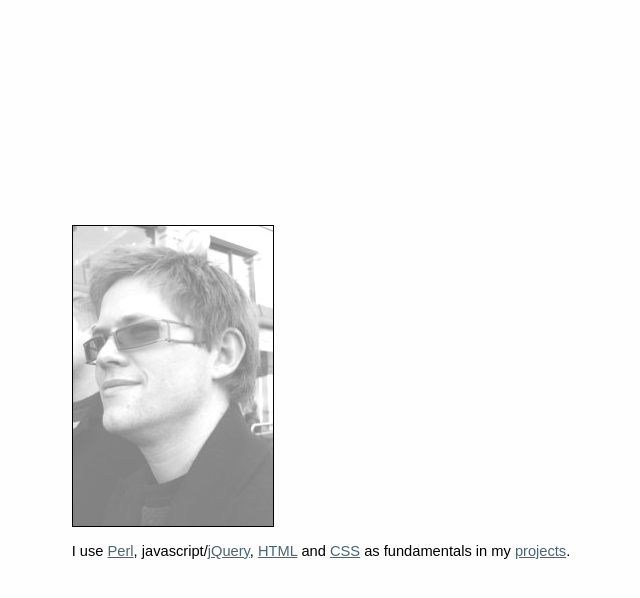
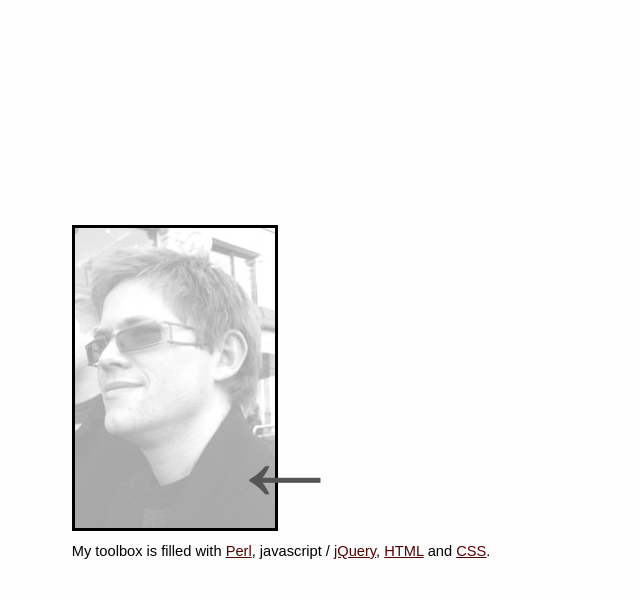
Before and after one commit to kberov/jhthorsen.github.com, a Jekyll site: the page built from index.html, in a window 1280 px wide. Shown: the top 598 px of the page, without its empty margins (275-915 px from the left). Built offline with Jekyll 4.4.1, drawn with Linux system fonts in a browser that asks for light colours.

Commit message:
red is the new blue. added arrow to img.me

```diff
--- a/css/stylesheet.css
+++ b/css/stylesheet.css
@@ -17,16 +17,16 @@ body {
 }
 
 a {
-    color: #467;
+    color: #500;
     text-decoration: underline;
 }
 
 a:hover {
-    text-decoration: none;
+    color: #d00;
 }
 
 acronym {
-    border-bottom: 1px dotted #467;
+    border-bottom: 1px dotted #700;
     cursor: help;
 }
 
@@ -53,7 +53,7 @@ h1 {
     margin: 1em 0;
     padding: 0;
     clear: left;
-    border-bottom: 2px solid #467;
+    border-bottom: 2px solid #600;
 }
 
 h2 {
@@ -62,7 +62,7 @@ h2 {
     margin: 1em 0 0.5em 0;
     padding: 0.2em 0;
     clear: left;
-    border-bottom: 1px solid #467;
+    border-bottom: 1px solid #600;
 }
 
 h3 {
@@ -116,7 +116,7 @@ dd {
 }
 
 #menu {
-    background: #467;
+    background: #900;
     margin: 0 auto;
     width: 40em;
     height: 1.8em;
@@ -155,11 +155,38 @@ dd {
     left: 50%;
 }
 
-#welcome img {
+#welcome .me-image {
+    color: #555;
+    text-decoration: none;
+    border: 3px solid #000;
+    height: 300px;
+    width: 200px;
+    overflow: visible;
     position: absolute;
+    left: 0;
     top: -300px;
-    left: 0;
-    border: 1px solid #000;
+}
+
+#welcome .me-image:hover {
+    color: #900;
+    border-color: #900;
+}
+
+#welcome .me-image img {
+    vertical-align: bottom;
+}
+
+#welcome .me-image span {
+    font-size: 120px;
+    line-height: 120px;
+    font-weight: bold;
+    text-decoration: none;
+    position: absolute;
+    top: 170px;
+    left: 150px;
+}
+
+#welcome .me-arrow:hover {
 }
 
 #content {
--- a/index.html
+++ b/index.html
@@ -4,12 +4,11 @@ title: jhthorsen's github page
 ---
 
 <div id="welcome">
-<a href="cv.html"><img src="./images/me.jpg" alt="image of jhthorsen"></a>
+<a href="cv.html" class="me-image"><img src="./images/me.jpg" alt="image of jhthorsen"><span class="me-arrows">&larr;</span></a>
 <p>
-    I use <a href="http://perl.com">Perl</a>,
-    javascript/<a href="http://jquery.com">jQuery</a>,
+    My toolbox is filled with <a href="http://perl.com">Perl</a>,
+    javascript / <a href="http://jquery.com">jQuery</a>,
     <a href="http://www.w3.org/TR/REC-html40/">HTML</a> and
-    <a href="http://www.w3.org/TR/CSS/">CSS</a>
-    as fundamentals in my <a href="http://github.com/jhthorsen">projects</a>.
+    <a href="http://www.w3.org/TR/CSS/">CSS</a>.
 </p>
 </div>
```
Also changed, not shown: images/me.jpg.
